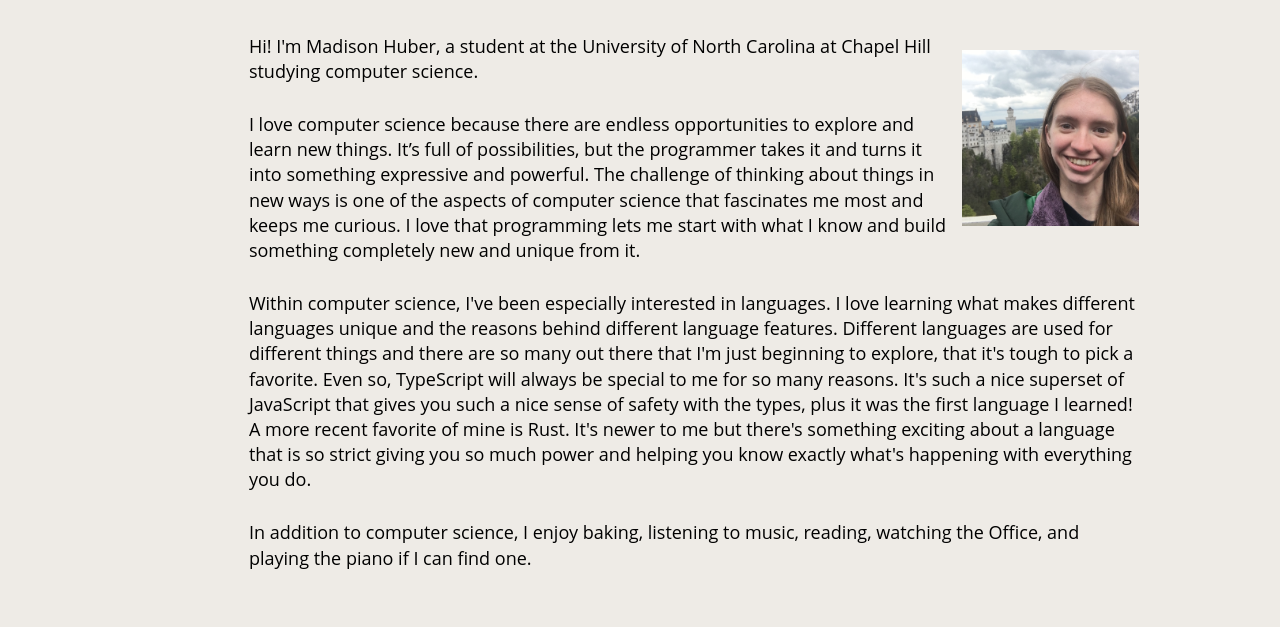
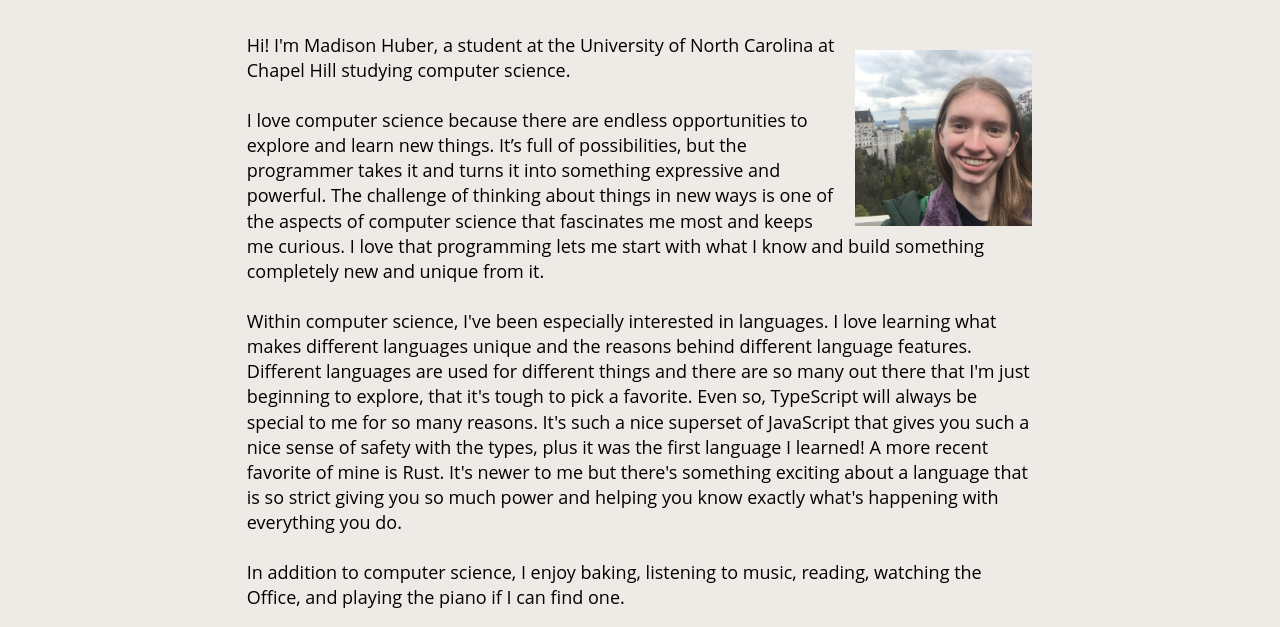
Before and after one commit to MadisonHuber/personal-site, a website built with Parcel: page index.html in a window 1280 px wide. Shown: the part 179-806 px from the top of the page. Built offline with nearby package versions, Linux system fonts and the light colour scheme.

Commit message:
Adjust margin

```diff
--- a/style.css
+++ b/style.css
@@ -92,6 +92,7 @@ h1, h2, h3, h4, h5, h6 {
     .content {
         max-width: 90ch;
         margin-left: 18%;
+        margin-right: 18%;
     }
     p {
         padding: 2%;
```
